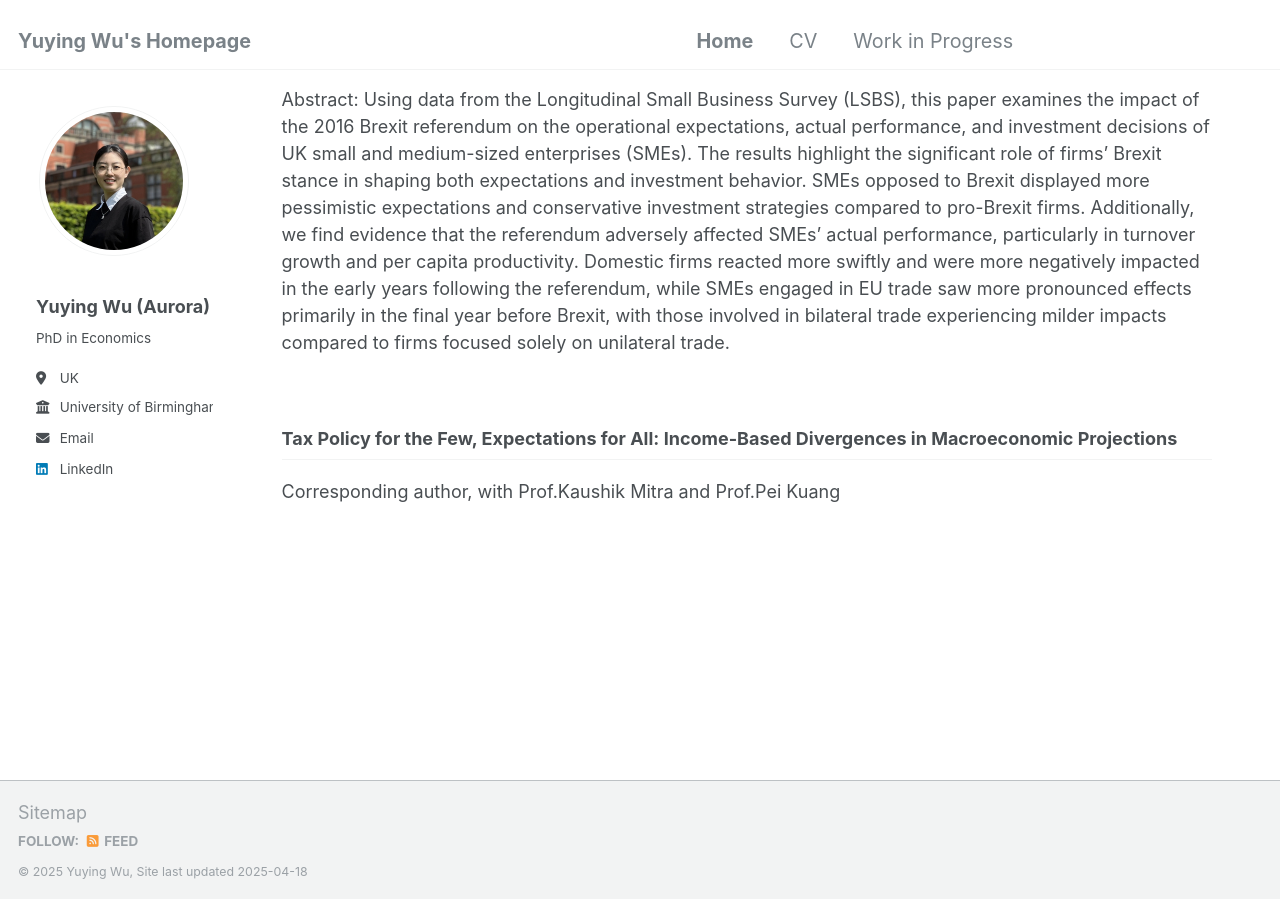
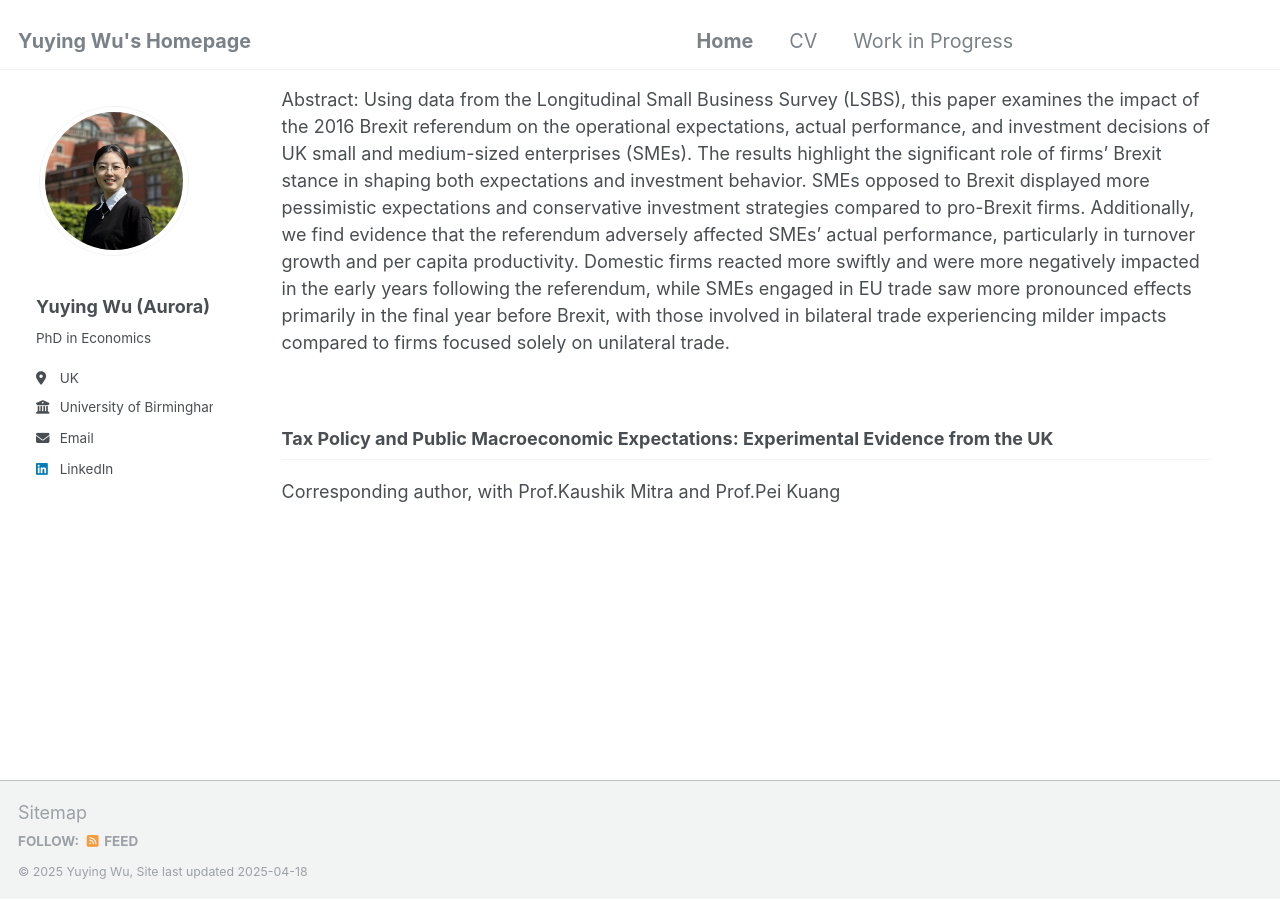
Before and after one commit to YUYINGWU-AURORA/YUYINGWU-AURORA.github.io, a Jekyll site: the page built from _pages/publications.md, in a window 1280 px wide and 900 px high, scrolled down 554 px. Built offline with Jekyll 4.4.1, drawn with Linux system fonts in a browser that asks for light colours.

Commit message:
Update publications.md

```diff
--- a/_pages/publications.md
+++ b/_pages/publications.md
@@ -29,6 +29,6 @@ Abstract: Using data from the Longitudinal Small Business Survey (LSBS), this pa
 
 
 
-### Tax Policy for the Few, Expectations for All: Income-Based Divergences in Macroeconomic Projections
+### Tax Policy and Public Macroeconomic Expectations: Experimental Evidence from the UK
 
 Corresponding author, with Prof.Kaushik Mitra and Prof.Pei Kuang
```
